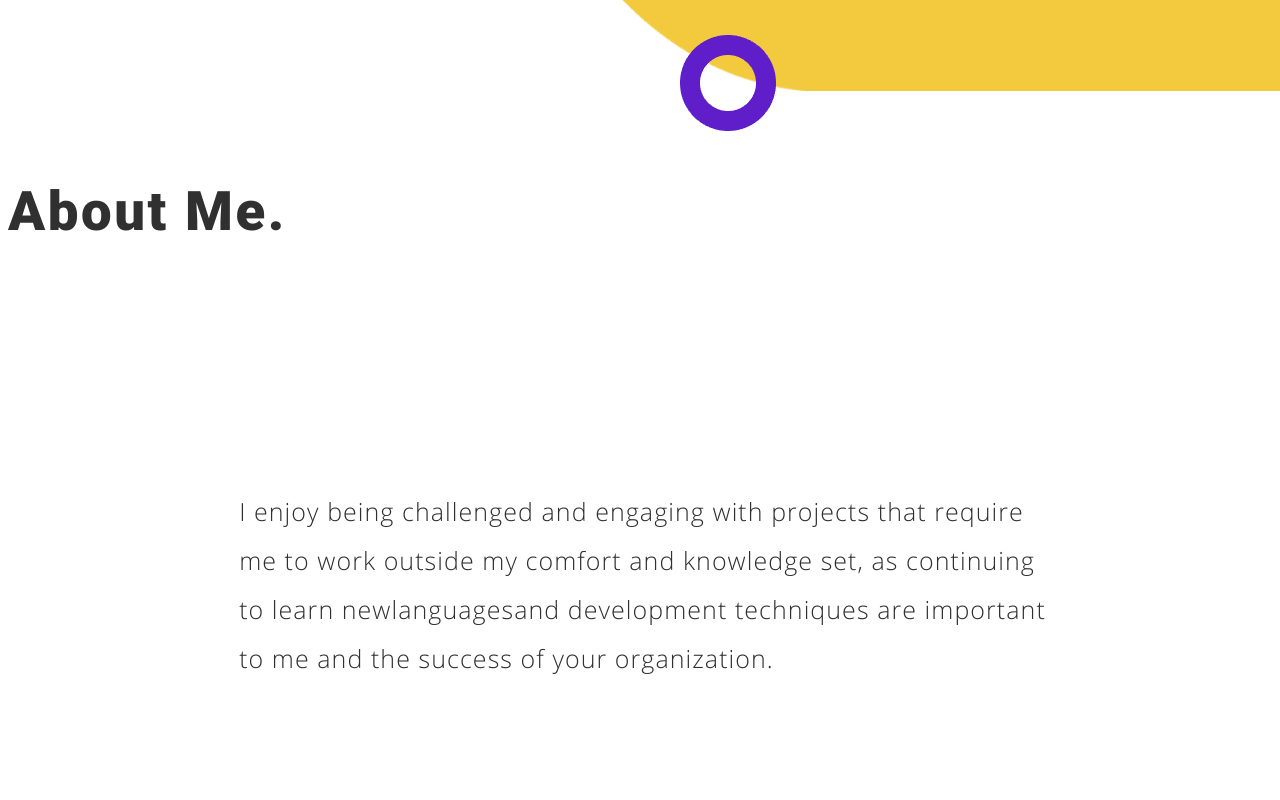
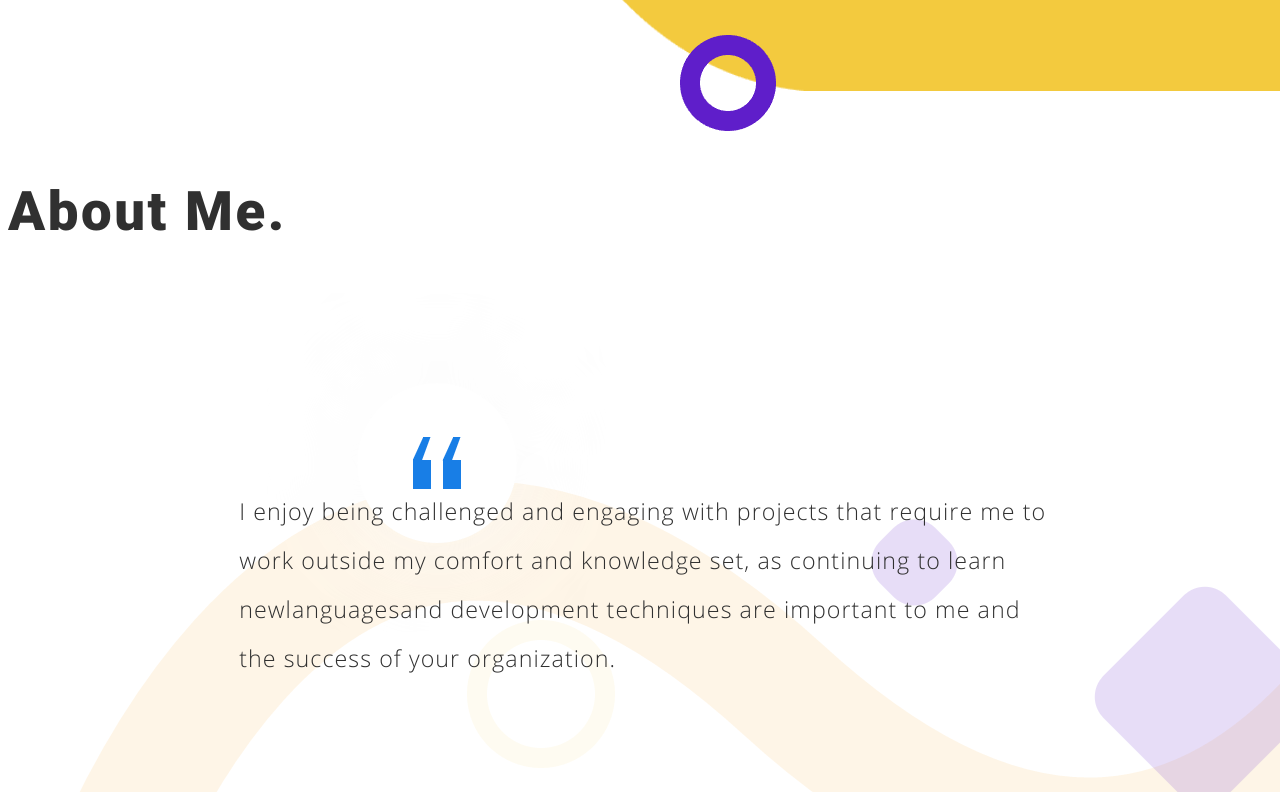
Before and after one commit to arguement/profile, a plain HTML site: page index.html in a window 1280 px wide. Shown: the part 722-1522 px from the top of the page. Before the commit the page ends 1436 px from the top, so only its background shows below. Drawn offline with Linux system fonts and the light colour scheme.

Commit message:
adding image as background

```diff
--- a/index.html
+++ b/index.html
@@ -42,7 +42,7 @@
         <section>
 
                 <h1 class="about-me">About Me.   </h1>
-                <div style="display: flex;justify-content: center;">
+                <div class="i-enjoy-being-challenged-and-e-container">
                     <div class="i-enjoy-being-challenged-and-e">
                         I enjoy being challenged and engaging with projects that require me to work outside my comfort and knowledge set, as continuing to learn newlanguagesand development techniques are important to me and the success of your organization.
                     </div>
--- a/main.css
+++ b/main.css
@@ -253,10 +253,17 @@ and (-webkit-min-device-pixel-ratio: 1.5)  {
     width: 817.75px;
     color: #303030;
     font-family: "Open Sans Light";
-    font-size: 25px;
+    font-size: calc(13px + 0.8vw);
     letter-spacing: 1.06px;
     line-height: 49px;
     /* margin-left: auto;
     margin-right: auto; */
     margin-top: 195px;
   }
+
+  .i-enjoy-being-challenged-and-e-container{
+    display: flex;
+    justify-content: center;
+    background-image: url("assets/full_path_backg.png");
+    height: 500px;
+  }
```
Also changed, not shown: assets/filler_me_blur.png (renamed from assets/filler_me2.png), assets/full_path_backg.png (added).
